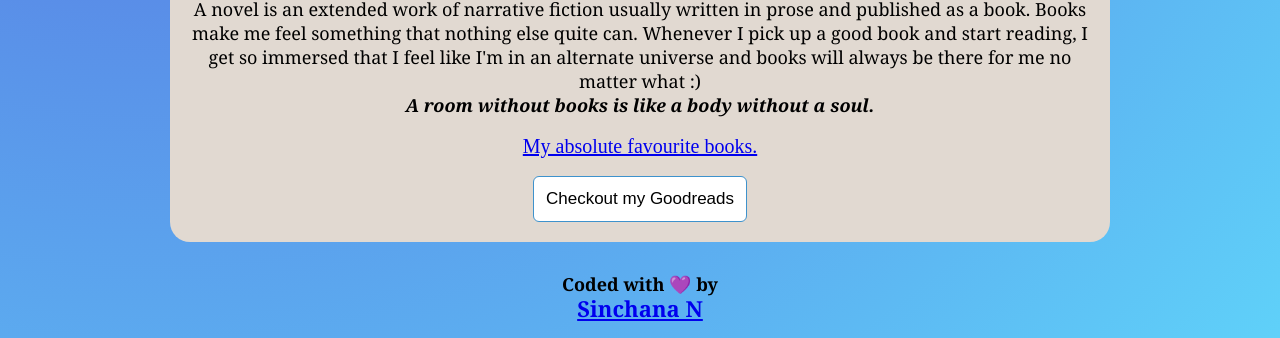
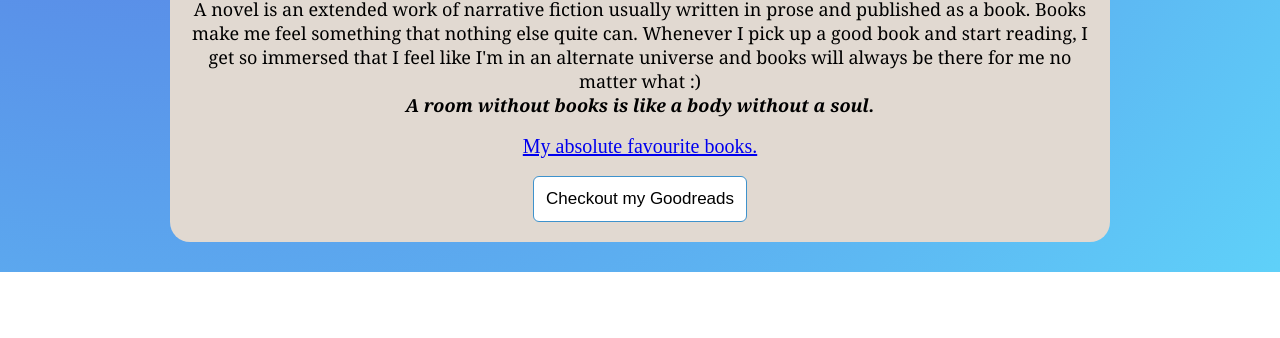
Before and after one commit to Sinchana-N25/web-dev-lab, a plain HTML site: page Blog_on_Books/index.html in a window 1280 px wide. Shown: the part 917-1255 px from the top of the page. After the commit the page ends 1189 px from the top, so only its background shows below. Drawn offline with Linux system fonts and the light colour scheme.

```diff
--- a/Blog_on_Books/index.html
+++ b/Blog_on_Books/index.html
@@ -34,8 +34,6 @@
         <a href="https://www.goodreads.com/review/list/125564333?ref=nav_mybooks" target="_blank"><button
                 class="read">Checkout my Goodreads</button></a>
     </div>
-    <p class="last">Coded with 💜 by <a href="https://www.linkedin.com/in/sinchana-n-8b3416323" target="_blank">Sinchana
-            N</a></p>
     <script src="index.js"></script>
 </body>
 
```
Also changed, not shown: 1 other file.
